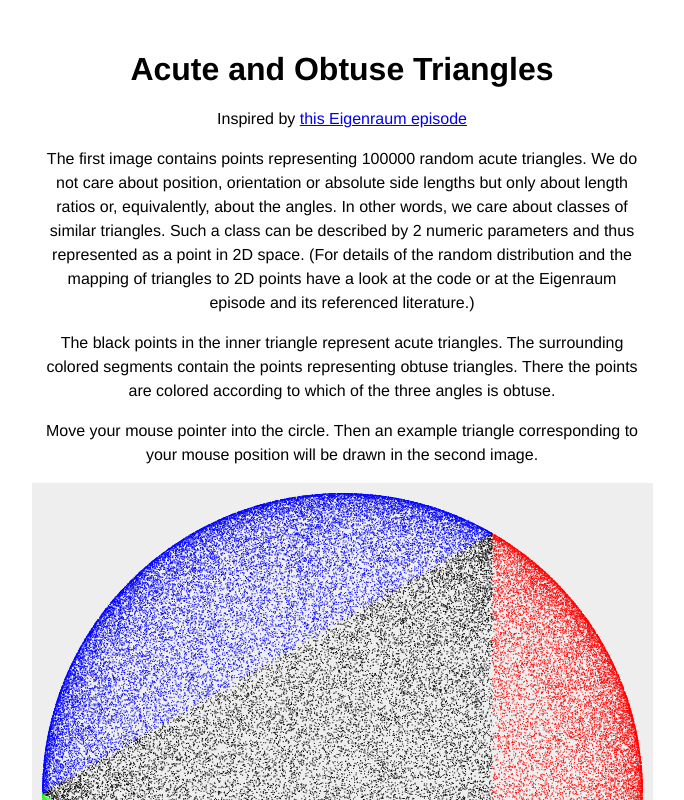
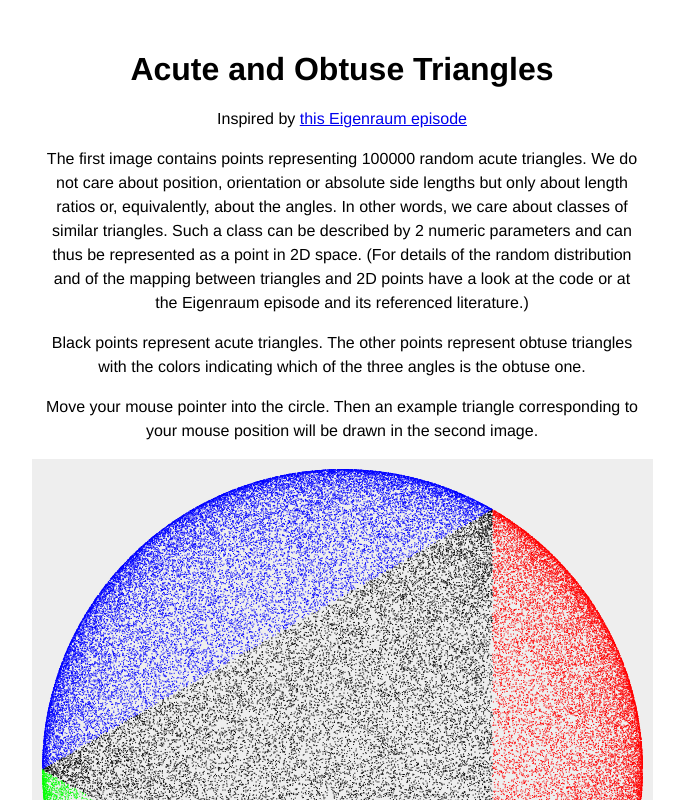
Before and after one commit to hcschuetz/acute-obtuse-triangles, a Preact app: page / in a window 1280 px wide. Shown: the top 800 px of the page, without its empty margins (298-982 px from the left). Built offline with nearby package versions, Linux system fonts and the light colour scheme.

Commit message:
text changes only

```diff
--- a/src/app.tsx
+++ b/src/app.tsx
@@ -190,18 +190,17 @@ export function App() {
           We do not care about position, orientation or absolute side lengths
           but only about length ratios or, equivalently, about the angles.
           In other words, we care about classes of similar triangles.
-          Such a class can be described by 2 numeric parameters and thus
-          represented as a point in 2D space.
-          (For details of the random distribution and the mapping of triangles
-          to 2D points have a look at the code or at the Eigenraum episode and
-          its referenced literature.)
+          Such a class can be described by 2 numeric parameters
+          and can thus be represented as a point in 2D space.
+          (For details of the random distribution
+          and of the mapping between triangles and 2D points
+          have a look at the code
+          or at the Eigenraum episode and its referenced literature.)
         </p>
         <p>
-          The black points in the inner triangle represent acute triangles.
-          The surrounding colored segments contain the points representing
-          obtuse triangles.
-          There the points are colored according to which of the three angles is
-          obtuse.
+          Black points represent acute triangles.
+          The other points represent obtuse triangles
+          with the colors indicating which of the three angles is the obtuse one.
         </p>
         <p>
           Move your mouse pointer into the circle.
```
